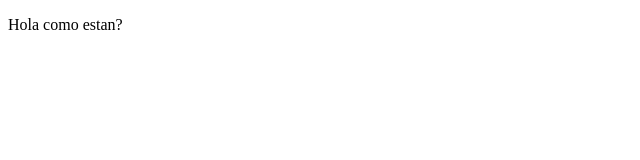
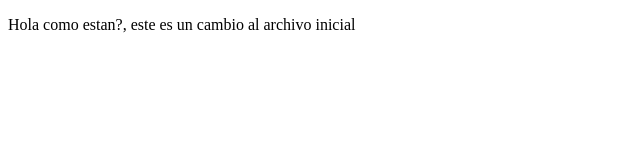
Before and after one commit to JoseMen97/proyectoCursoPrework, a plain HTML site: page index.html in a window 1280 px wide. Shown: the whole page, without its empty margins (0-640 px from the left). Drawn offline with Linux system fonts and the light colour scheme.

Commit message:
primer cambio

```diff
--- a/index.html
+++ b/index.html
@@ -8,7 +8,7 @@
 </head>
 <body>
     <p>
-        Hola como estan?
+        Hola como estan?, este es un cambio al archivo inicial
     </p>
 </body>
 </html>
```
